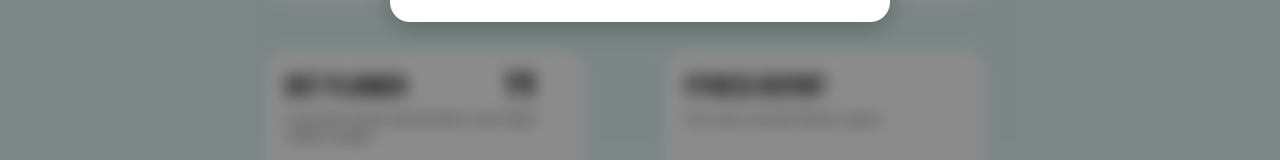
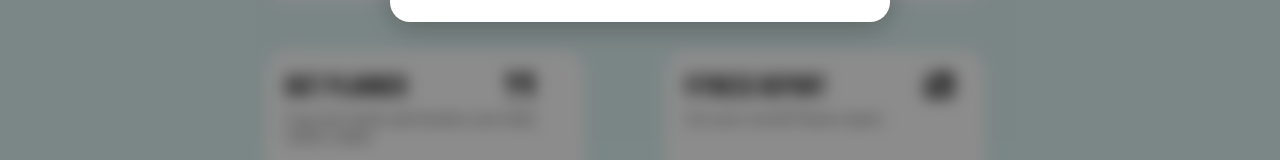
Before and after one commit to Vjashwanth4545/FitForgeV2, a React (Vite) app in the folder client/: page / in a window 1280 px wide. Shown: the part 623-783 px from the top of the page. Built offline with nearby package versions, Linux system fonts and the light colour scheme.

Commit message:
Add vercel.json for React Router7

```diff
--- a/client/src/components/mod.jsx
+++ b/client/src/components/mod.jsx
@@ -1,6 +1,6 @@
 import { Link } from "react-router-dom";
 import { FontAwesomeIcon } from "@fortawesome/react-fontawesome";
-import { faUtensils } from "@fortawesome/free-solid-svg-icons";
+import { faUtensils,faNewspaper} from "@fortawesome/free-solid-svg-icons";
 
 function Modules() {
   return (
@@ -24,7 +24,10 @@ function Modules() {
       </Link>
 
       <Link to="/report" className="modbox">
-        <p className="box-title">Fitness Report</p>
+        <p className="box-title">Fitness Report
+        <FontAwesomeIcon icon={faNewspaper} style={{ marginLeft: "95px" }} />
+
+        </p>
         <p className="box-desc">Get your overall Fitness report.</p>
       </Link>
 
```
